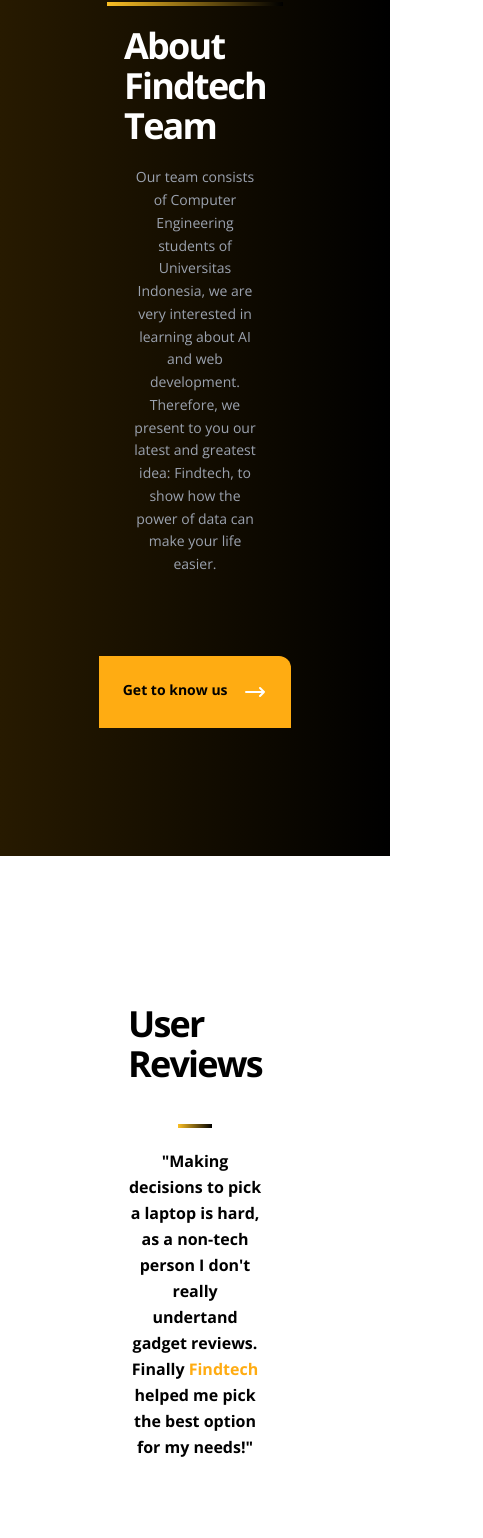
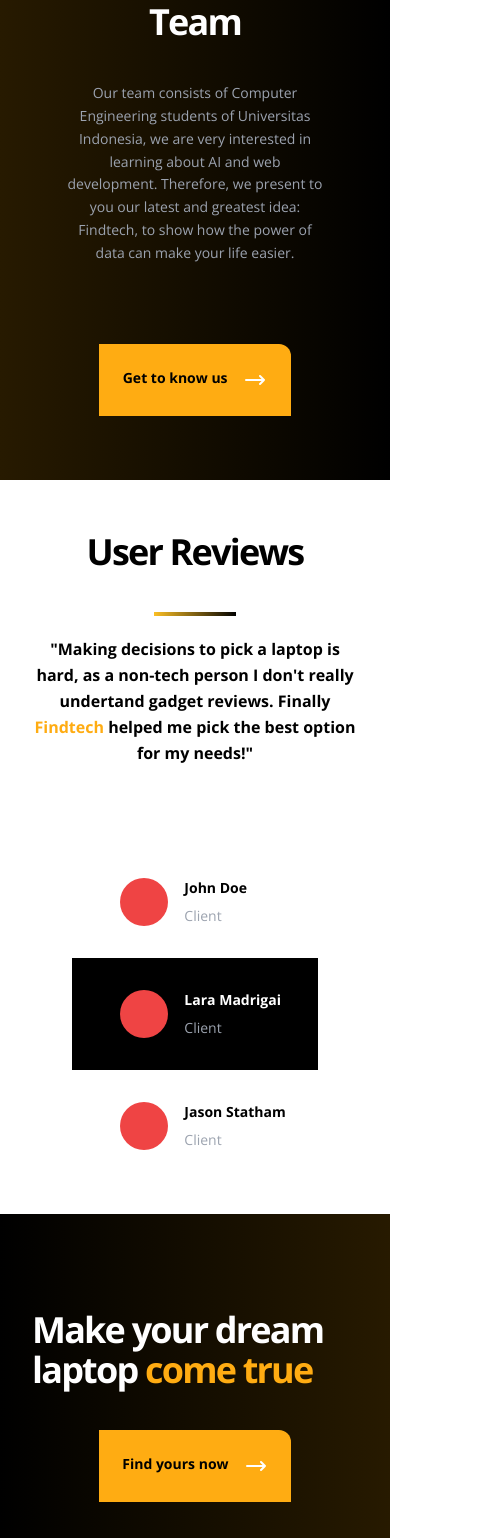
Before and after one commit to MajorQ/FindTech, a React (Create React App) app: page / in a window 390 px wide. Shown: the part 2685-4223 px from the top of the page, 483 px wide, since content can reach past the window. Built offline with nearby package versions, Linux system fonts and the light colour scheme.

Commit message:
fix: finish responsiveness for Landing Page

```diff
--- a/src/components/landing-page/body/About.jsx
+++ b/src/components/landing-page/body/About.jsx
@@ -2,9 +2,9 @@
 
 const About = () => {
 	return (
-		<div className="w-full flex flex-col items-center bg-gradient-to-r from-accent_dark to-black  p-32">
+		<div className="w-full flex flex-col items-center bg-gradient-to-r from-accent_dark to-black p-16 md:p-32">
 			<div className="w-44 h-1 bg-gradient-to-r from-yellow-400 to-black"></div>
-			<h2 className="text-4xl text-left text-white font-bold tracking-tighter my-5">
+			<h2 className="text-4xl text-center text-white font-bold tracking-tighter mt-5 mb-10">
 				About Findtech Team
 			</h2>
 			<p className="max-w-sm text-center text-sm text-gray-400 leading-relaxed mb-20">
--- a/src/components/landing-page/body/UserReviews.jsx
+++ b/src/components/landing-page/body/UserReviews.jsx
@@ -1,6 +1,6 @@
 const UserReviews = () => {
 	return (
-		<div className="w-full flex flex-col items-center p-32">
+		<div className="w-full flex flex-col items-center p-8 md:p-32">
 			<h2 className="text-4xl text-left text-black font-bold tracking-tighter my-5">
 				User Reviews
 			</h2>
@@ -15,7 +15,7 @@
 					helped me pick the best option for my needs!"
 				</span>
 			</p>
-			<div className="grid grid-cols-3 gap-x-32">
+			<div className="md:grid md:grid-cols-3 md:gap-x-32">
 				<UserBox
 					backgroundColor="bg-white"
 					textColor="text-black"
@@ -38,7 +38,7 @@
 
 const UserBox = ({ userName, backgroundColor, textColor }) => {
 	return (
-		<div className={`flex items-stretch ${backgroundColor} py-8 pl-8 pr-32`}>
+		<div className={`flex items-stretch ${backgroundColor} p-8 md:pr-32`}>
 			{/* Circle Avatar */}
 			<div className="rounded-full bg-red-500 h-12 w-12 mx-4"></div>
 
--- a/src/components/landing-page/footer/Footer.jsx
+++ b/src/components/landing-page/footer/Footer.jsx
@@ -3,9 +3,9 @@
 
 const Footer = () => {
 	return (
-		<footer className="w-full bg-gradient-to-r from-black to-accent_dark divide-solid divide-y-2 divide-gray-800 px-32 py-24">
-			<div className="flex justify-between items-center mb-16">
-				<h2 className="text-4xl text-left  font-bold tracking-tighter my-5">
+		<footer className="w-full bg-gradient-to-r from-black to-accent_dark divide-solid divide-y-2 divide-gray-800 px-8 md:px-32 py-24">
+			<div className="flex flex-col md:flex-row md:justify-between items-center mb-16">
+				<h2 className="text-4xl text-left font-bold tracking-tighter mb-10 md:my-5">
 					<span className="text-white">Make your dream laptop</span>
 					<span className="text-accent"> come true </span>
 				</h2>
```
